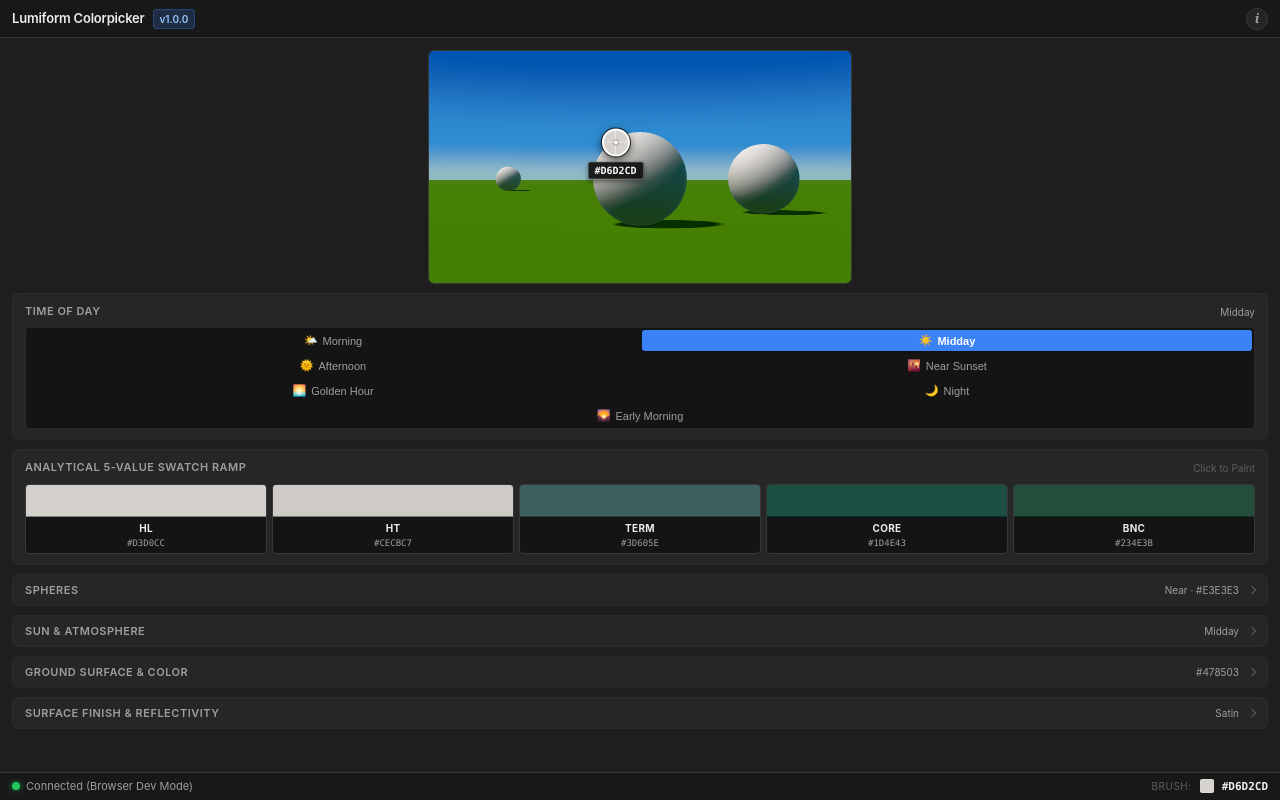
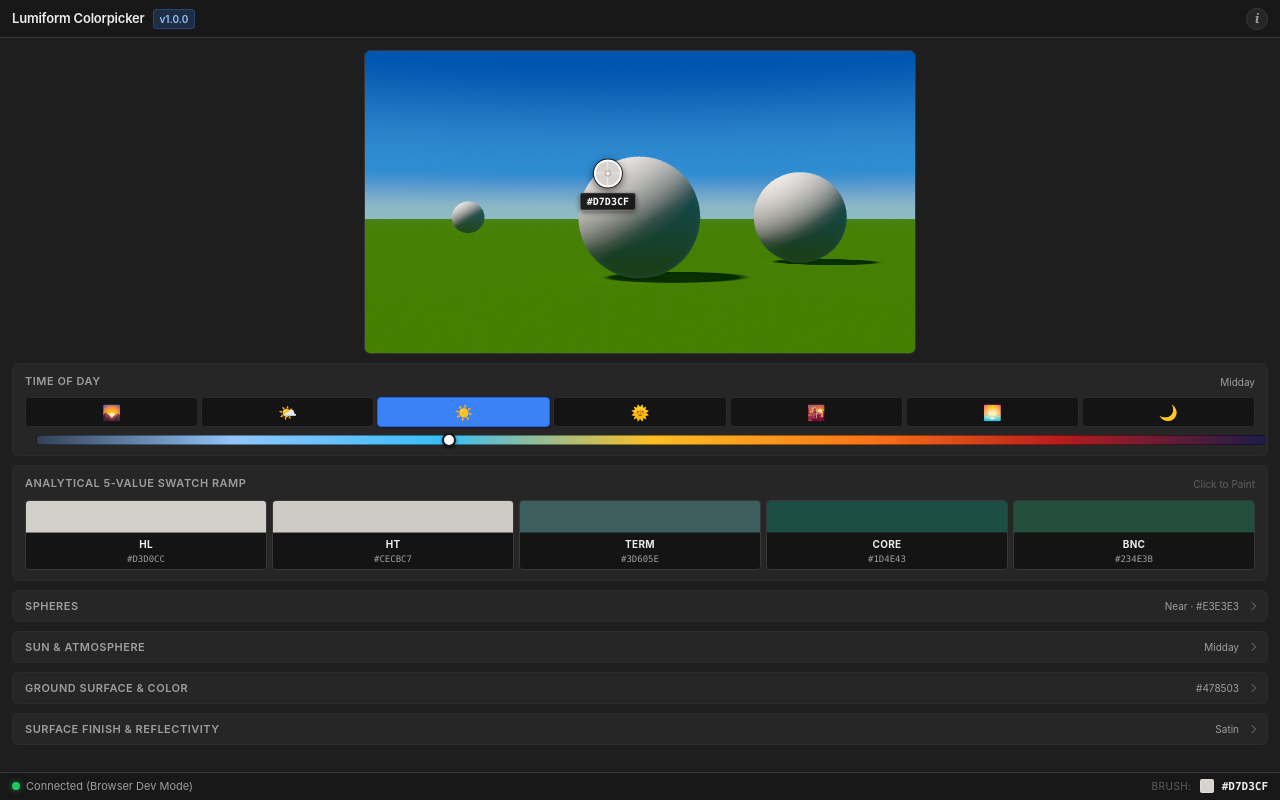
Before and after one commit to KeihanMirJavadi/Lumiform-Colorpicker, a website built with Vite: page index.html in a window 1280 px wide. Built offline with nearby package versions, Linux system fonts and the light colour scheme; animation ran at ten frames a second.

Commit message:
ui: add the time-of-day strip and detach model
Replace the four-row preset grid with seven chronological icon buttons above a step-snapped slider. Clicking an icon and landing on a slider stop share one apply path, so the thumb, preset buttons and lighting controls cannot disagree.

The section label now reads <Last preset> and adds an amber 'edited' state plus a reset button while the look is detached. Reset re-applies only the six preset-owned lighting values; sphere colour, size, links and selection are untouched.

Haze, Terminator and Ground colour now clear the active preset as well; preset application still cannot trip the manual flag. The canvas height cap is retuned for the shorter strip so all four collapsed headers stay visible.

Buttons expose title/aria-label/aria-pressed, the slider exposes aria-valuetext, and the reset hit target is 22px.

```diff
--- a/src/core/lighting.ts
+++ b/src/core/lighting.ts
@@ -482,15 +482,15 @@ export const LIGHTING_PRESETS: Record<LightingPreset, {
   },
 };
 
-/** UI order, following the reference sheet: dawn through dusk to night. */
+/** UI order: chronological, dawn through dusk to night. */
 export const LIGHTING_PRESET_ORDER: LightingPreset[] = [
+  'early-morning',
   'morning',
   'midday',
   'afternoon',
   'near-sunset',
   'golden-hour',
   'night',
-  'early-morning',
 ];
 
 /**
--- a/src/render/LightingEngine.ts
+++ b/src/render/LightingEngine.ts
@@ -83,8 +83,7 @@ export class LightingEngine {
 
     // Direct sun drag: same evaluator as the sliders and the presets.
     this.sunIndicator.onDirectionChange((_dir, azimuth, elevation) => {
-      this.activePreset = 'custom';
-      this.environment.preset = 'custom';
+      this.markPresetCustom();
       this.environment.keyLight.azimuth = azimuth;
       this.applyElevation(elevation);
       this.syncShaderUniforms();
@@ -157,8 +156,7 @@ export class LightingEngine {
   }
 
   public setLightAngles(azimuth: number, elevation: number): void {
-    this.activePreset = 'custom';
-    this.environment.preset = 'custom';
+    this.markPresetCustom();
     this.environment.keyLight.azimuth = (azimuth % (Math.PI * 2) + Math.PI * 2) % (Math.PI * 2);
 
     this.applyElevation(
@@ -174,8 +172,7 @@ export class LightingEngine {
 
   public setKeyLightColor(colorHex: string | THREE.Color): void {
     const col = colorHex instanceof THREE.Color ? colorHex : new THREE.Color(colorHex);
-    this.activePreset = 'custom';
-    this.environment.preset = 'custom';
+    this.markPresetCustom();
     this.environment.keyLight.color.copy(col);
     this.sunIndicator.setColor(col);
 
@@ -190,6 +187,7 @@ export class LightingEngine {
    */
   public setKeyAngularRadius(radians: number): void {
     const max = (MAX_KEY_ANGULAR_RADIUS_DEG * Math.PI) / 180;
+    this.markPresetCustom();
     this.angularRadiusOverride = Math.max(0, Math.min(max, radians));
     this.environment.keyLight.angularRadius = this.angularRadiusOverride;
 
@@ -203,6 +201,7 @@ export class LightingEngine {
 
   public setGroundColor(colorHex: string | THREE.Color): void {
     const col = colorHex instanceof THREE.Color ? colorHex : new THREE.Color(colorHex);
+    this.markPresetCustom();
     this.groundAlbedo.copy(col);
 
     if (this.groundUniforms) {
@@ -214,6 +213,22 @@ export class LightingEngine {
 
   public getGroundColor(): THREE.Color {
     return this.groundAlbedo.clone();
+  }
+
+  /**
+   * Detaches the current look from its preset. Call this from controls whose
+   * value lives outside the engine (Haze) so the time-of-day strip clears its
+   * buttons. Does nothing (and does not notify) when already custom.
+   */
+  public markManualEdit(): void {
+    if (this.activePreset === 'custom') return;
+    this.markPresetCustom();
+    this.notifyChange();
+  }
+
+  private markPresetCustom(): void {
+    this.activePreset = 'custom';
+    this.environment.preset = 'custom';
   }
 
   /** Single source of truth for every light change. */
--- a/src/render/Viewport.ts
+++ b/src/render/Viewport.ts
@@ -344,6 +344,9 @@ export class Viewport {
 
   public setHaze(haze: number): void {
     this.haze = Math.max(0, Math.min(1, haze));
+    // Haze is one of the six preset-owned lighting values; moving it detaches
+    // the look from the time-of-day preset without touching the spheres.
+    this.lightingEngine.markManualEdit();
     this.syncSphereUniforms();
   }
 
--- a/src/ui/shell.ts
+++ b/src/ui/shell.ts
@@ -6,8 +6,23 @@ import { StatusBar } from './statusBar';
 import { ColorControls } from './colorControls';
 import { SwatchRamp } from './swatchRamp';
 import { DEFAULT_ALBEDO_HEX, DEFAULT_GROUND_HEX } from '../core/defaults';
-import { LIGHTING_PRESETS, MAX_KEY_ANGULAR_RADIUS_DEG } from '../core/lighting';
+import {
+  LIGHTING_PRESET_ORDER,
+  LIGHTING_PRESETS,
+  MAX_KEY_ANGULAR_RADIUS_DEG,
+} from '../core/lighting';
 import { SPHERE_SLOTS, SphereSlotId } from '../core/sphereSlots';
+
+/** Icon-only time-of-day buttons (D7); names live in title/aria-label. */
+const TIME_OF_DAY_ICONS: Record<LightingPreset, string> = {
+  'early-morning': '🌄',
+  morning: '🌤️',
+  midday: '☀️',
+  afternoon: '🌞',
+  'near-sunset': '🌇',
+  'golden-hour': '🌅',
+  night: '🌙',
+};
 
 export class AppShell {
   private root: HTMLElement;
@@ -50,34 +65,48 @@ export class AppShell {
         <!-- 1. Canvas: fixed 412:227 framing, eyedropper reticle -->
         <div class="viewport-card" id="viewport-container"></div>
 
-        <!-- 2. Time of Day (always open) -->
+        <!-- 2. Time of Day (always open): icon strip + snapped slider -->
         <section class="section-card" aria-labelledby="time-of-day-heading">
-          <div class="section-header">
+          <div class="section-header time-of-day-header">
             <h2 id="time-of-day-heading">Time of Day</h2>
-            <span class="section-state" id="time-of-day-state">Midday</span>
+            <div class="time-of-day-state" aria-live="polite">
+              <span class="time-state-name" id="time-of-day-label">Midday</span>
+              <span class="time-state-edited" id="time-of-day-edited" hidden>· edited</span>
+              <button
+                type="button"
+                class="time-reset-btn"
+                id="btn-time-reset"
+                title="Restore Midday"
+                aria-label="Restore Midday"
+                hidden
+              >↺</button>
+            </div>
           </div>
-          <div class="preset-segmented-control time-preset-control">
-            <button class="preset-btn" data-preset="morning" id="btn-preset-morning">
-              <span>🌤️</span> Morning
-            </button>
-            <button class="preset-btn active" data-preset="midday" id="btn-preset-midday">
-              <span>☀️</span> Midday
-            </button>
-            <button class="preset-btn" data-preset="afternoon" id="btn-preset-afternoon">
-              <span>🌞</span> Afternoon
-            </button>
-            <button class="preset-btn" data-preset="near-sunset" id="btn-preset-near-sunset">
-              <span>🌇</span> Near Sunset
-            </button>
-            <button class="preset-btn" data-preset="golden-hour" id="btn-preset-golden">
-              <span>🌅</span> Golden Hour
-            </button>
-            <button class="preset-btn" data-preset="night" id="btn-preset-night">
-              <span>🌙</span> Night
-            </button>
-            <button class="preset-btn preset-btn-wide" data-preset="early-morning" id="btn-preset-early">
-              <span>🌄</span> Early Morning
-            </button>
+          <div class="time-strip">
+            <div class="time-strip-icons" role="group" aria-label="Time of day presets">
+              ${LIGHTING_PRESET_ORDER.map(
+                (preset) => `
+                <button
+                  type="button"
+                  class="time-icon-btn"
+                  data-preset="${preset}"
+                  title="${LIGHTING_PRESETS[preset].name}"
+                  aria-label="${LIGHTING_PRESETS[preset].name}"
+                  aria-pressed="false"
+                >${TIME_OF_DAY_ICONS[preset]}</button>
+              `
+              ).join('')}
+            </div>
+            <input
+              type="range"
+              class="ps-slider time-range"
+              id="slider-time-of-day"
+              min="0"
+              max="${LIGHTING_PRESET_ORDER.length - 1}"
+              step="1"
+              value="${LIGHTING_PRESET_ORDER.indexOf('midday')}"
+              aria-label="Time of day"
+            />
           </div>
         </section>
 
@@ -359,7 +388,7 @@ export class AppShell {
     this.bindSphereControls();
     this.bindHazeControl();
     this.bindMeshScaleControl();
-    this.bindPresetButtons();
+    this.bindTimeOfDayStrip();
     this.bindSunSliders();
     this.bindTerminatorControl();
     this.bindLightColorControls();
@@ -386,6 +415,22 @@ export class AppShell {
     });
   }
 
+  /**
+   * The preset the strip should point at, plus whether the lighting has been
+   * manually edited since it was applied. The thumb stays parked on the last
+   * stop while edited (D9).
+   */
+  private getTimeOfDayState(): { name: string; edited: boolean } {
+    const env = this.viewport!.getLightingEngine().getEnvironment();
+    if (env.preset !== 'custom') {
+      this.lastPreset = env.preset;
+    }
+    return {
+      name: LIGHTING_PRESETS[this.lastPreset].name,
+      edited: env.preset === 'custom',
+    };
+  }
+
   private updateSectionSummaries(): void {
     if (!this.viewport) return;
 
@@ -398,15 +443,11 @@ export class AppShell {
     );
 
     // Sun & Atmosphere · <last preset> [· edited]
-    const env = this.viewport.getLightingEngine().getEnvironment();
-    if (env.preset !== 'custom') {
-      this.lastPreset = env.preset;
-    }
-    const presetState = `${LIGHTING_PRESETS[this.lastPreset].name}${
-      env.preset === 'custom' ? ' · edited' : ''
-    }`;
-    this.setStateText('#sun-summary', presetState);
-    this.setStateText('#time-of-day-state', presetState);
+    const timeOfDay = this.getTimeOfDayState();
+    this.setStateText(
+      '#sun-summary',
+      `${timeOfDay.name}${timeOfDay.edited ? ' · edited' : ''}`
+    );
 
     // Ground · <current ground albedo>
     this.setStateText(
@@ -578,19 +619,69 @@ export class AppShell {
     });
   }
 
-  private bindPresetButtons(): void {
-    const presetBtns = this.root.querySelectorAll<HTMLButtonElement>('.preset-btn');
-    presetBtns.forEach((btn) => {
+  /**
+   * Time-of-day strip: seven icon buttons above one snapping slider (D5-D9).
+   * Clicking an icon and landing on a slider stop are the same action, so the
+   * two paths cannot disagree.
+   */
+  private bindTimeOfDayStrip(): void {
+    if (!this.viewport) return;
+
+    const slider = this.root.querySelector<HTMLInputElement>('#slider-time-of-day')!;
+    const resetBtn = this.root.querySelector<HTMLButtonElement>('#btn-time-reset')!;
+    const label = this.root.querySelector<HTMLElement>('#time-of-day-label')!;
+    const editedEl = this.root.querySelector<HTMLElement>('#time-of-day-edited')!;
+    const iconBtns = Array.from(this.root.querySelectorAll<HTMLButtonElement>('.time-icon-btn'));
+
+    const applyPreset = (preset: LightingPreset) => {
+      if (!this.viewport) return;
+      this.lastPreset = preset;
+      this.viewport.setPreset(preset);
+      // The preset carries its own haze amount and softness; pull every other
+      // control and the swatch ramp back in sync with it.
+      this.syncSphereUI();
+    };
+
+    iconBtns.forEach((btn) => {
       btn.addEventListener('click', () => {
-        const preset = btn.getAttribute('data-preset') as LightingPreset;
-        if (preset && this.viewport) {
-          this.viewport.setPreset(preset);
-          presetBtns.forEach((b) => b.classList.remove('active'));
-          btn.classList.add('active');
-          // The preset carries its own calibrated haze amount; pull the slider
-          // and swatch ramp back in sync with it.
-          this.syncSphereUI();
-        }
+        const preset = btn.getAttribute('data-preset') as LightingPreset | null;
+        if (preset) applyPreset(preset);
+      });
+    });
+
+    slider.addEventListener('input', () => {
+      const index = Math.max(
+        0,
+        Math.min(
+          LIGHTING_PRESET_ORDER.length - 1,
+          Number.parseInt(slider.value, 10) || 0
+        )
+      );
+      applyPreset(LIGHTING_PRESET_ORDER[index]);
+    });
+
+    // `↺` re-applies only the last preset's six lighting values (D10).
+    resetBtn.addEventListener('click', () => {
+      applyPreset(this.lastPreset);
+    });
+
+    this.viewport.getLightingEngine().onEnvironmentChange(() => {
+      const { name, edited } = this.getTimeOfDayState();
+      const index = Math.max(0, LIGHTING_PRESET_ORDER.indexOf(this.lastPreset));
+
+      label.textContent = name;
+      editedEl.hidden = !edited;
+      resetBtn.hidden = !edited;
+      resetBtn.title = `Restore ${name}`;
+      resetBtn.setAttribute('aria-label', `Restore ${name}`);
+
+      slider.value = index.toString();
+      slider.setAttribute('aria-valuetext', edited ? `${name}, edited` : name);
+
+      iconBtns.forEach((btn) => {
+        const active = !edited && btn.getAttribute('data-preset') === this.lastPreset;
+        btn.classList.toggle('active', active);
+        btn.setAttribute('aria-pressed', active ? 'true' : 'false');
       });
     });
   }
@@ -606,12 +697,7 @@ export class AppShell {
     const azimNum = this.root.querySelector<HTMLInputElement>('#num-sun-azim')!;
     const elevNum = this.root.querySelector<HTMLInputElement>('#num-sun-elev')!;
 
-    const presetBtns = this.root.querySelectorAll<HTMLButtonElement>('.preset-btn');
-
     const applyAnglesFromUI = (azimDeg: number, elevDeg: number) => {
-      // Immediately deselect presets on manual slider adjustment
-      presetBtns.forEach((btn) => btn.classList.remove('active'));
-
       const azimRad = (azimDeg * Math.PI) / 180;
       const elevRad = (elevDeg * Math.PI) / 180;
       this.viewport?.setLightAngles(azimRad, elevRad);
@@ -663,14 +749,6 @@ export class AppShell {
         elevSlider.value = elevDeg.toString();
         elevNum.value = elevDeg.toString();
       }
-
-      presetBtns.forEach((btn) => {
-        if (env.preset !== 'custom' && btn.getAttribute('data-preset') === env.preset) {
-          btn.classList.add('active');
-        } else {
-          btn.classList.remove('active');
-        }
-      });
 
       // Update analytical swatches
       this.swatchRamp?.updateParameters({
@@ -725,7 +803,6 @@ export class AppShell {
     const swatchEl = this.root.querySelector<HTMLElement>('#swatch-light-color')!;
     const pickerEl = this.root.querySelector<HTMLInputElement>('#picker-light-color')!;
     const hexInput = this.root.querySelector<HTMLInputElement>('#input-light-hex')!;
-    const presetBtns = this.root.querySelectorAll<HTMLButtonElement>('.preset-btn');
 
     swatchEl.addEventListener('click', () => {
       pickerEl.click();
@@ -738,7 +815,6 @@ export class AppShell {
         hexInput.value = hex.toUpperCase();
       }
 
-      presetBtns.forEach((btn) => btn.classList.remove('active'));
       this.viewport?.setLightColor(hex);
       if (this.viewport) {
         this.swatchRamp?.updateParameters({
--- a/src/ui/styles/theme.css
+++ b/src/ui/styles/theme.css
@@ -167,12 +167,11 @@ html, body {
      V1.1 also caps the width by the available panel height: the first
      screen must show the time strip, the ramp and all four collapsed
      headers, so on a short wide panel the preview gives up width instead
-     of pushing the state below the fold. 566px covers the fixed height of the
-     header, status bar, time strip, ramp, four summaries, gaps and padding plus
-     a small safety margin for different WebView font metrics; the rest goes to
-     the canvas at 412:227. Revisit that constant when Task 3.2 replaces the
-     four-row preset grid with the compact icon strip. */
-  max-width: min(900px, max(220px, calc((100vh - 566px) * 412 / 227)));
+     of pushing the state below the fold. 496px covers the fixed height of the
+     header, status bar, compact time strip, ramp, four summaries, gaps and
+     padding plus a small safety margin for different WebView font metrics; the
+     rest goes to the canvas at 412:227. */
+  max-width: min(900px, max(220px, calc((100vh - 496px) * 412 / 227)));
   aspect-ratio: 412 / 227;
   height: auto;
   flex: 0 0 auto;
@@ -543,7 +542,7 @@ details[open] > .section-summary .section-chevron {
   border: 1px solid var(--ps-border-subtle);
 }
 
-.preset-btn, .finish-btn, .ground-preset-btn {
+.finish-btn, .ground-preset-btn {
   background: none;
   border: none;
   color: var(--ps-text-secondary);
@@ -559,25 +558,142 @@ details[open] > .section-summary .section-chevron {
   transition: all 0.15s ease;
 }
 
-/* Seven time-of-day presets: two balanced columns, last one full width. */
-.time-preset-control {
-  grid-template-columns: repeat(2, minmax(0, 1fr));
-}
-
-.preset-btn-wide {
-  grid-column: 1 / -1;
-}
-
-.preset-btn:hover, .finish-btn:hover, .ground-preset-btn:hover {
+.finish-btn:hover, .ground-preset-btn:hover {
   color: var(--ps-text-primary);
   background-color: rgba(255, 255, 255, 0.05);
 }
 
-.preset-btn.active, .finish-btn.active, .ground-preset-btn.active {
+.finish-btn.active, .ground-preset-btn.active {
   background-color: var(--ps-accent-blue);
   color: #ffffff;
   font-weight: 600;
   box-shadow: 0 1px 3px rgba(0, 0, 0, 0.3);
+}
+
+/* --- Time-of-day strip (Task 3.2) ---------------------------------------- */
+
+.time-of-day-header {
+  gap: 8px;
+}
+
+.time-of-day-state {
+  display: flex;
+  align-items: center;
+  gap: 4px;
+  min-width: 0;
+  font-size: 10px;
+  color: var(--ps-text-secondary);
+  white-space: nowrap;
+}
+
+.time-of-day-state [hidden] {
+  display: none;
+}
+
+.time-state-name {
+  min-width: 0;
+  overflow: hidden;
+  text-overflow: ellipsis;
+}
+
+.time-state-edited {
+  flex: 0 0 auto;
+  color: #fbbf24;
+}
+
+.time-reset-btn {
+  flex: 0 0 auto;
+  width: 22px;
+  height: 22px;
+  min-width: 22px;
+  padding: 0;
+  border-radius: 50%;
+  background-color: rgba(59, 130, 246, 0.16);
+  border: 1px solid rgba(59, 130, 246, 0.45);
+  color: #93c5fd;
+  font-size: 11px;
+  line-height: 1;
+  display: flex;
+  align-items: center;
+  justify-content: center;
+  cursor: pointer;
+  transition: background-color 0.15s ease, color 0.15s ease;
+}
+
+.time-reset-btn:hover {
+  background-color: rgba(59, 130, 246, 0.3);
+  color: #ffffff;
+}
+
+.time-reset-btn:focus-visible {
+  outline: 1px solid var(--ps-accent-blue);
+  outline-offset: 1px;
+}
+
+.time-strip {
+  display: flex;
+  flex-direction: column;
+  gap: 8px;
+}
+
+.time-strip-icons {
+  display: grid;
+  grid-template-columns: repeat(7, minmax(0, 1fr));
+  gap: 3px;
+}
+
+.time-icon-btn {
+  height: 30px;
+  min-width: 0;
+  padding: 0;
+  display: flex;
+  align-items: center;
+  justify-content: center;
+  background-color: var(--ps-bg-input);
+  border: 1px solid var(--ps-border-subtle);
+  border-radius: var(--ps-radius-sm);
+  color: var(--ps-text-secondary);
+  font-size: 15px;
+  line-height: 1;
+  cursor: pointer;
+  transition: background-color 0.15s ease, border-color 0.15s ease, transform 0.12s ease;
+}
+
+.time-icon-btn:hover {
+  background-color: var(--ps-bg-hover);
+  border-color: var(--ps-border);
+}
+
+.time-icon-btn:active {
+  transform: scale(0.96);
+}
+
+.time-icon-btn.active,
+.time-icon-btn[aria-pressed='true'] {
+  background-color: var(--ps-accent-blue);
+  border-color: var(--ps-accent-hover);
+  box-shadow: 0 1px 3px rgba(0, 0, 0, 0.35);
+}
+
+.time-icon-btn:focus-visible {
+  outline: 1px solid var(--ps-accent-blue);
+  outline-offset: 1px;
+}
+
+.time-range {
+  /* Thumb centres line up with the seven icon columns: (14px thumb, 11px inset). */
+  width: calc(100% - 22px);
+  margin: 0 11px;
+  background: linear-gradient(
+    to right,
+    #334155 0%,
+    #93c5fd 16%,
+    #38bdf8 33%,
+    #fbbf24 50%,
+    #f97316 68%,
+    #b91c1c 83%,
+    #1e1b4b 100%
+  );
 }
 
 /* Lighting Angle Readout */
```
